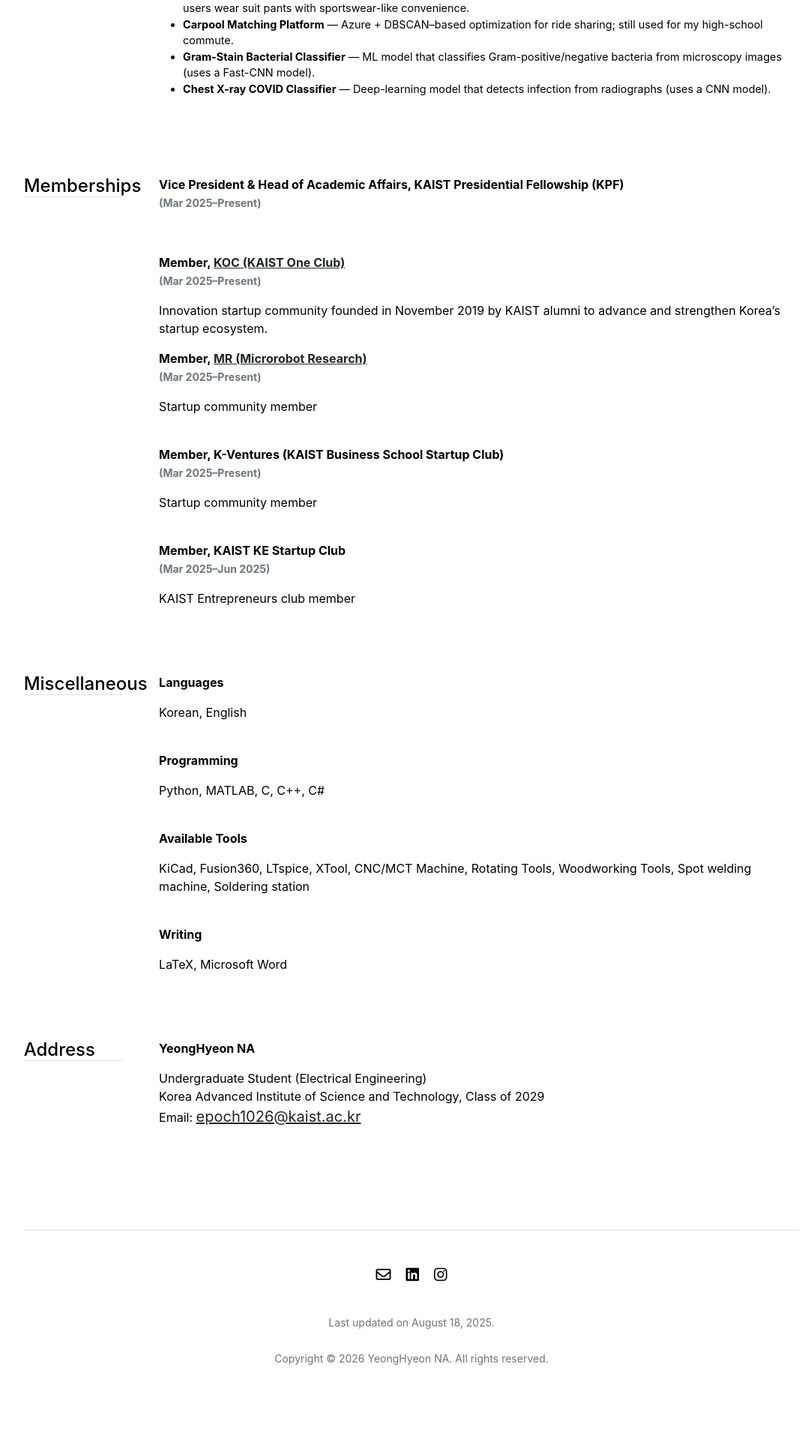
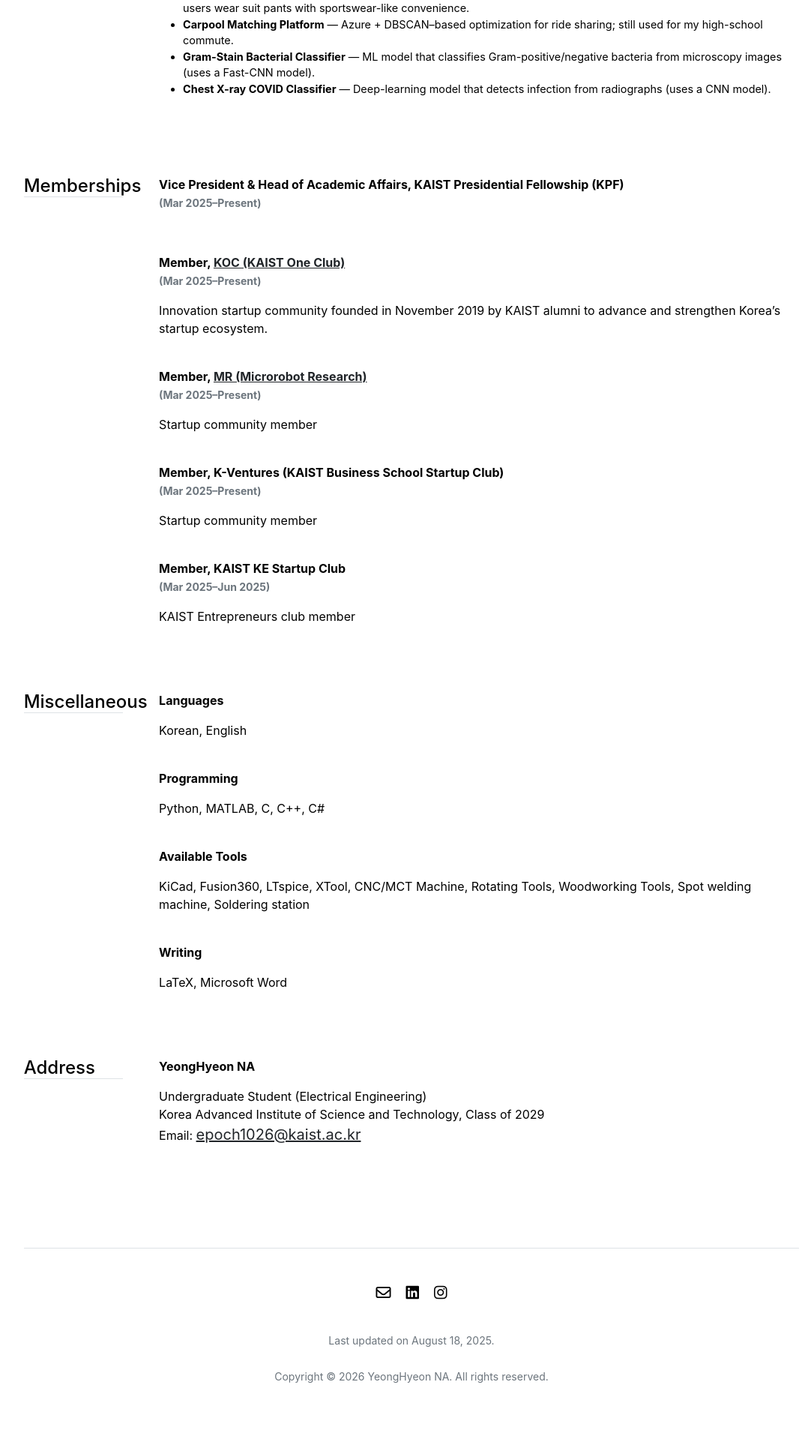
Before and after one commit to ynghyn-na/ynghyn-na.github.io, a Jekyll site: the page built from cv.md, in a window 1280 px wide. Shown: the part 2651-4570 px from the top of the page at 75% size, without its empty margins (91-1165 px from the left). Built offline with Jekyll 4.4.1, drawn with Linux system fonts in a browser that asks for light colours; before the commit the page ends 4546 px from its top, so only the background shows below that.

```diff
--- a/_data/cv/memberships.yml
+++ b/_data/cv/memberships.yml
@@ -2,7 +2,7 @@
   duration: '(Mar 2025–Present)'
 
 - title: 'Member, <a href="https://kaistone.club/" target="_blank">KOC (KAIST One Club)</a>'
-  description: 'Innovation startup community founded in November 2019 by KAIST alumni to advance and strengthen Korea’s startup ecosystem.'
+  description: 'Innovation startup community founded in November 2019 by KAIST alumni to advance and strengthen Korea’s startup ecosystem.<br>'
   duration: '(Mar 2025–Present)'
 
 - title: 'Member, <a href="https://mr.kaist.ac.kr/" target="_blank">MR (Microrobot Research)</a>'
```
